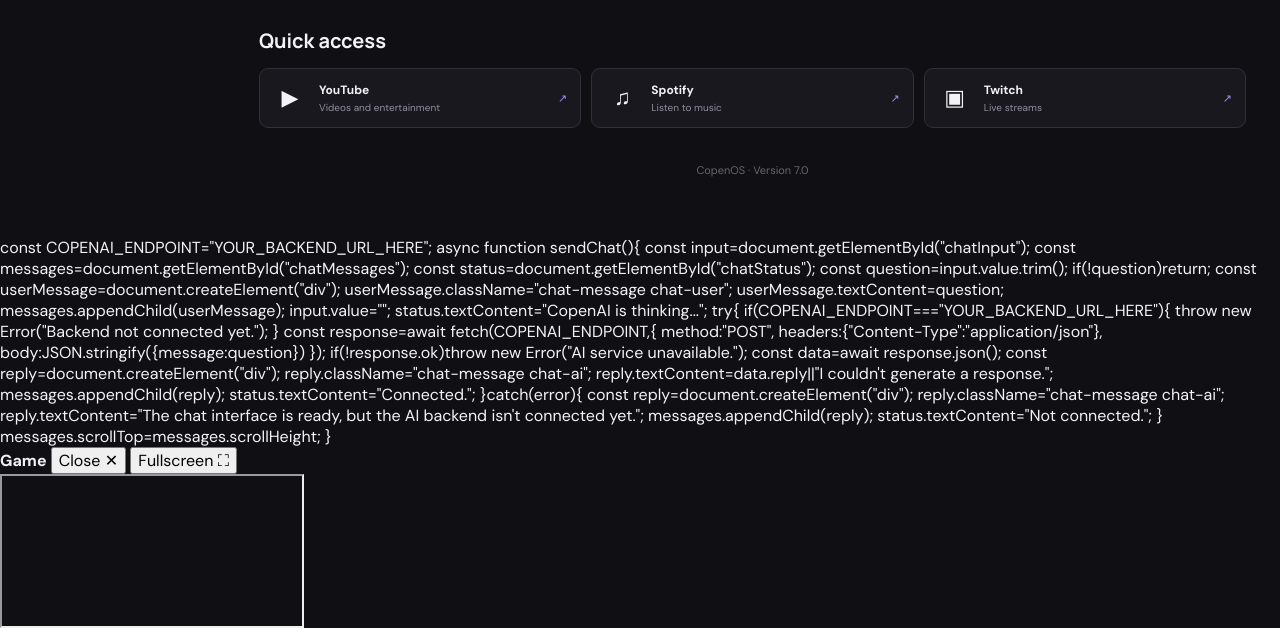
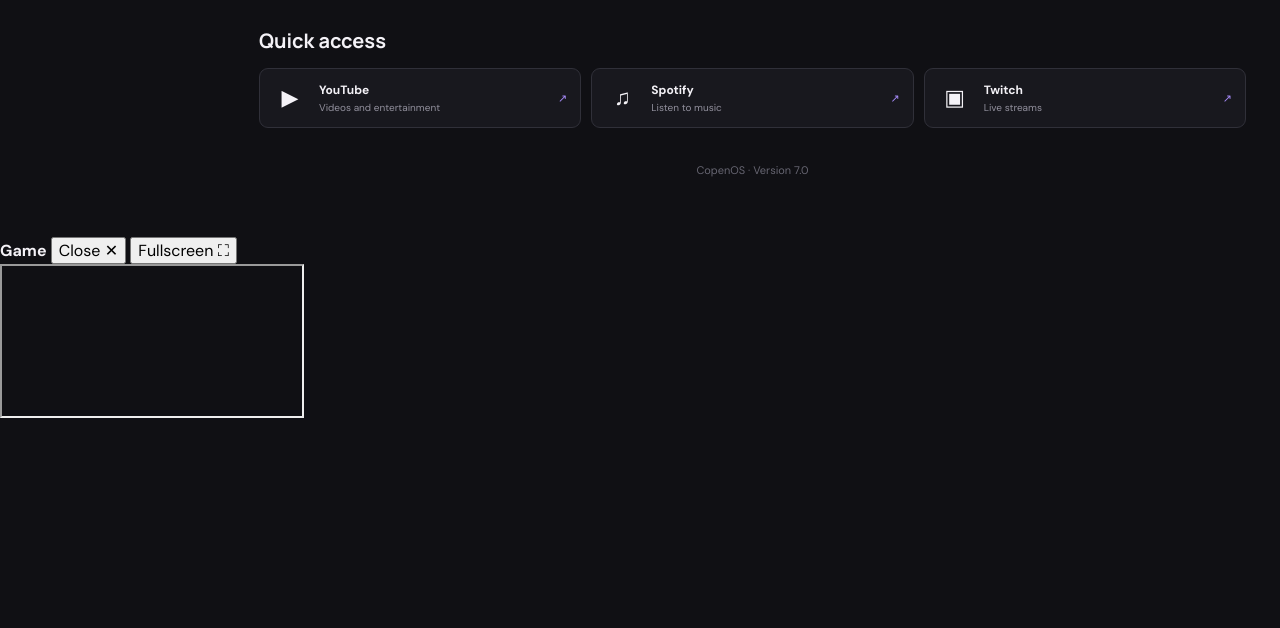
Before and after one commit to copeniscool-prog/CopenOS, a plain HTML site: page index.html in a window 1280 px wide. Shown: the part 833-1461 px from the top of the page. After the commit the page ends 1251 px from the top, so only its background shows below. Drawn offline with Linux system fonts and the light colour scheme.

Commit message:
Update index.html

```diff
--- a/index.html
+++ b/index.html
@@ -645,7 +645,7 @@ if(savedBg){
 
 renderGames();
 renderAnime();
-</script>
+
  const COPENAI_ENDPOINT="YOUR_BACKEND_URL_HERE";
 
 async function sendChat(){
@@ -692,7 +692,9 @@ async function sendChat(){
  }
 
  messages.scrollTop=messages.scrollHeight;
-}<div class="game-viewer" id="gameViewer">
+}
+</script>
+ <div class="game-viewer" id="gameViewer">
  <div class="viewer-bar">
   <strong id="viewerTitle">Game</strong>
   <button onclick="closeGame()">Close ✕</button>
```
